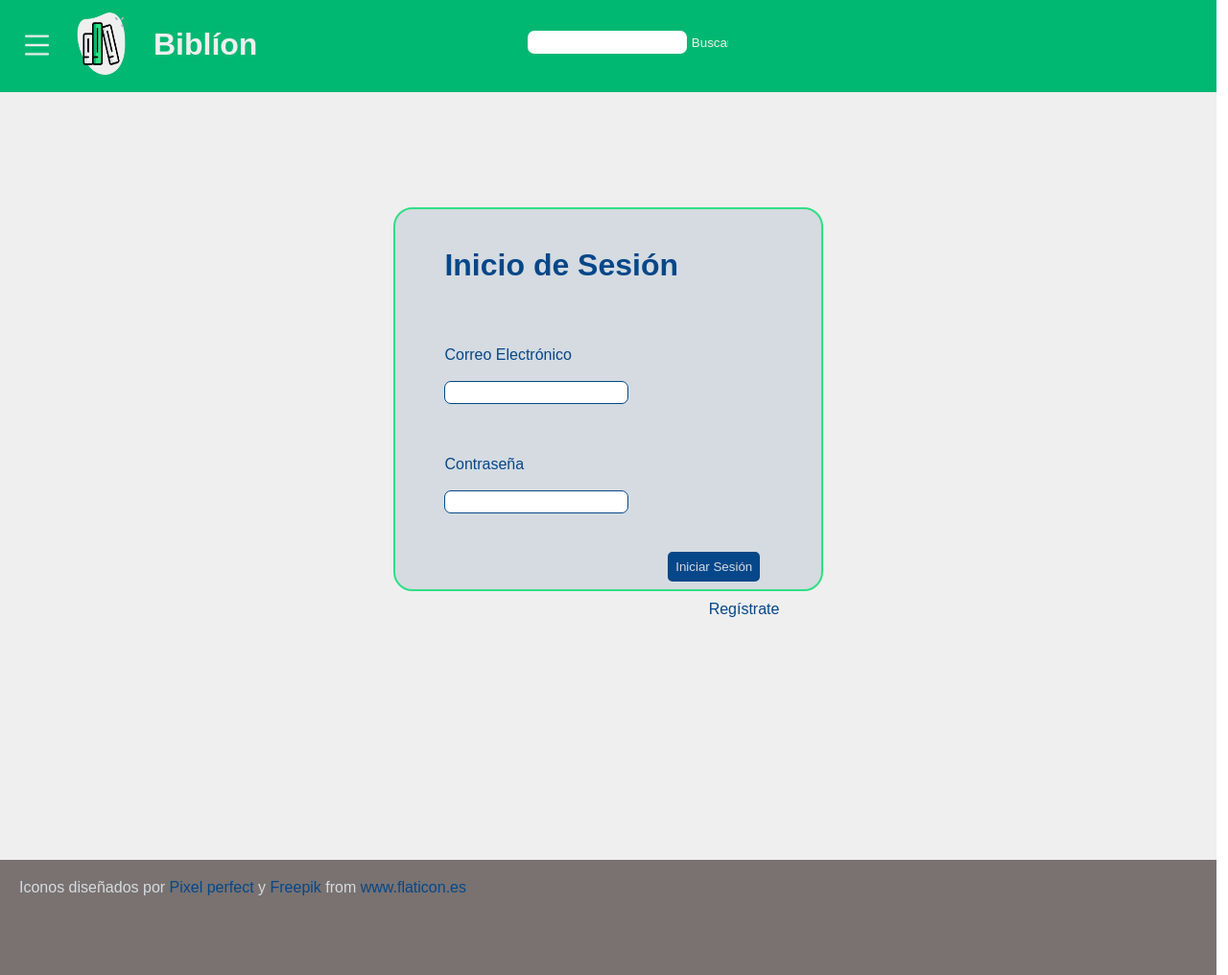
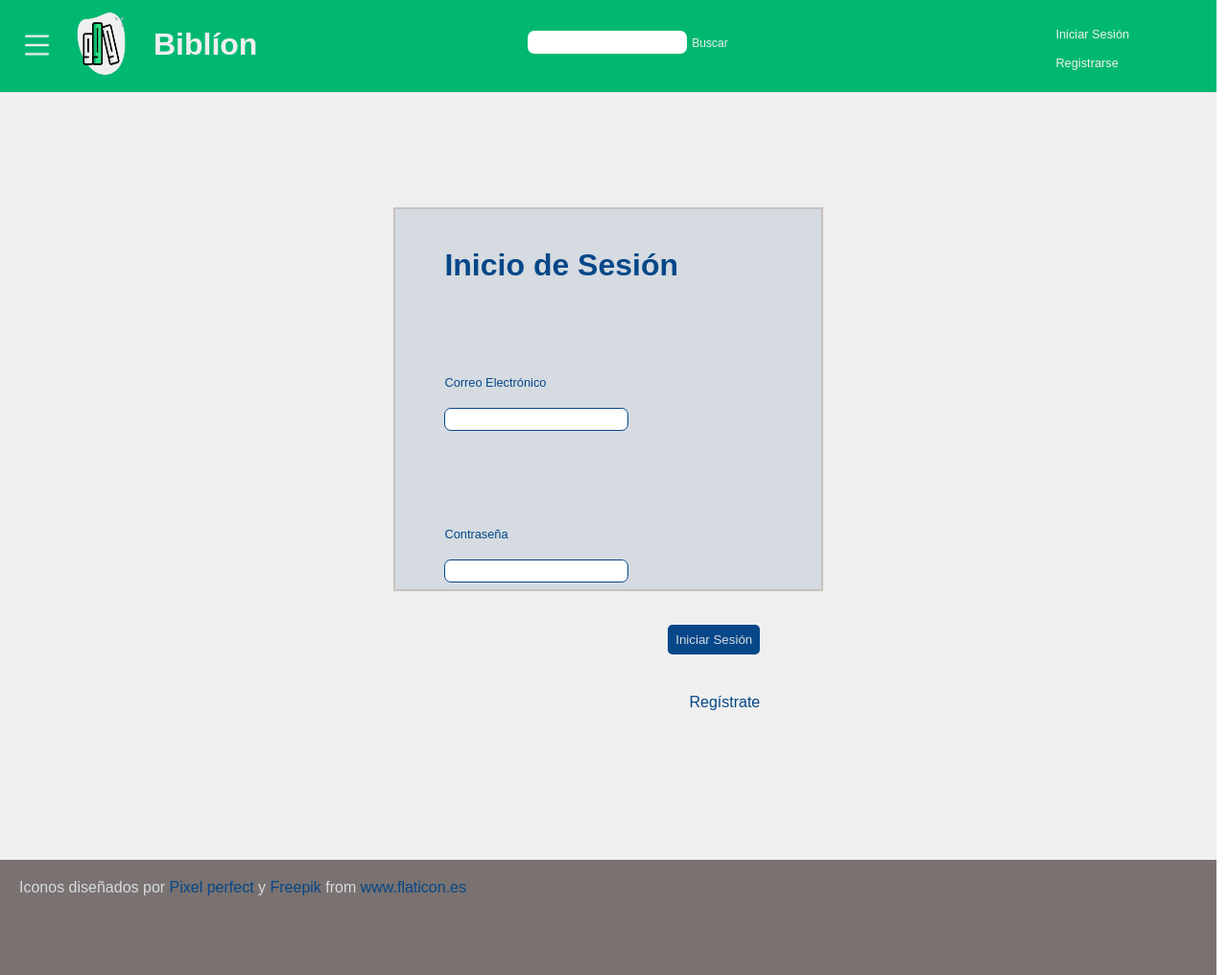
Before and after one commit to DIROJ/Biblioteca, a PHP site: page / in a window 1280 px wide. Shown: the whole page at 96% size. Run offline with PHP 8.4, Linux system fonts and the light colour scheme.

Commit message:
Update index.css

```diff
--- a/styles/index.css
+++ b/styles/index.css
@@ -52,6 +52,7 @@
     border: none;
     border-radius: 7px;
     color: #EFEFEF;
+    font-size: 1.5vh;
 }
 .buscar-btn:hover{
     cursor: pointer;
@@ -59,9 +60,9 @@
     background-color: #EFEFEF;
 }
 .login{
-    margin: 3.5vh 5vw 0vh 25vw  ;
+    margin: 3.5vh 5vw 10vh 20vw  ;
     float: left;
-
+    font-size: 1.6vh;
 }
 li{
     list-style-type: none;
@@ -155,23 +156,24 @@
     display: block;
     margin: auto;
     margin-top: 15vh;
-    border-radius: 20px;
     background-color: #D5DBE1;
-    border: 2px solid #2FDF84;
+    border: 2px solid #c7c1bf;
     color: #064789;
 }
 .title-form{
-    margin: 5vh 2vw 1.5vh 4vw; /* Superior, Derecho, Inferior, Izquierdo*/;
+    margin: 5vh 2vw 5vh 4vw; /* Superior, Derecho, Inferior, Izquierdo*/;
 }
 .input-form, .letra-form{
     margin-left: 4vw;
+    font-size: 1.6vh;
 }
 .input-form{
     border-radius: 7px;
     height: 3vh;
     width: 15vw;
+    margin-bottom: 5.5vh;
     border: 1px solid #064789;
-   padding-left: .5vw;
+    padding-left: .5vw;
 }
 .input-form:focus{
     color: #064789;
@@ -181,7 +183,7 @@
 }
 .btn-form{
     float: right;
-    margin: 5vh 5vw;
+    margin-right: 5vw;
     margin-bottom: 2.5vh;
     background-color: #064789;
     border: none;
@@ -195,7 +197,8 @@
 }
 .vinculo-form{
     text-decoration: none;
-    margin-left: 25.5vw;
+    float: right;
+    margin-right: 5vw;
     color: #064789;
 }
 .vinculo-form:hover{
```
